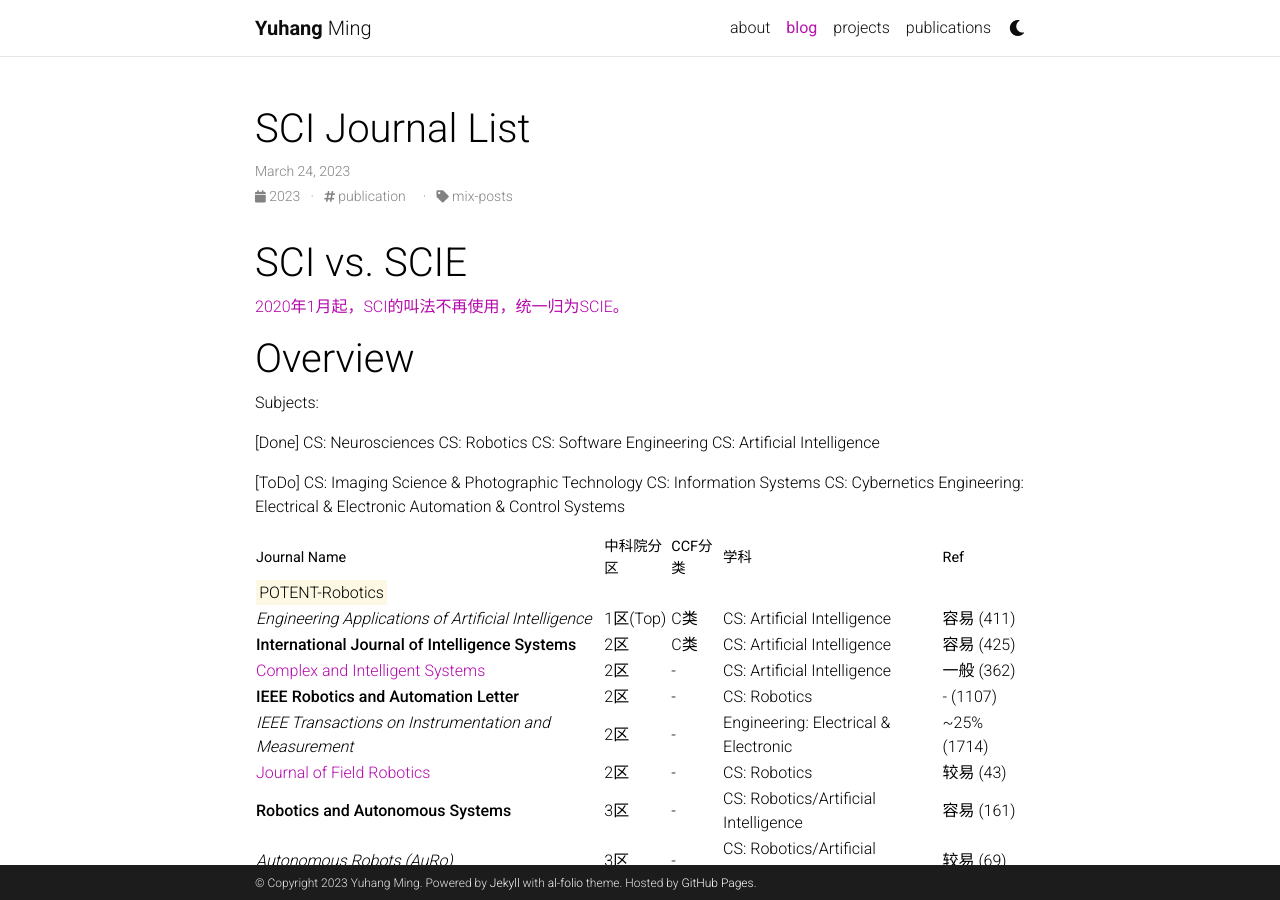
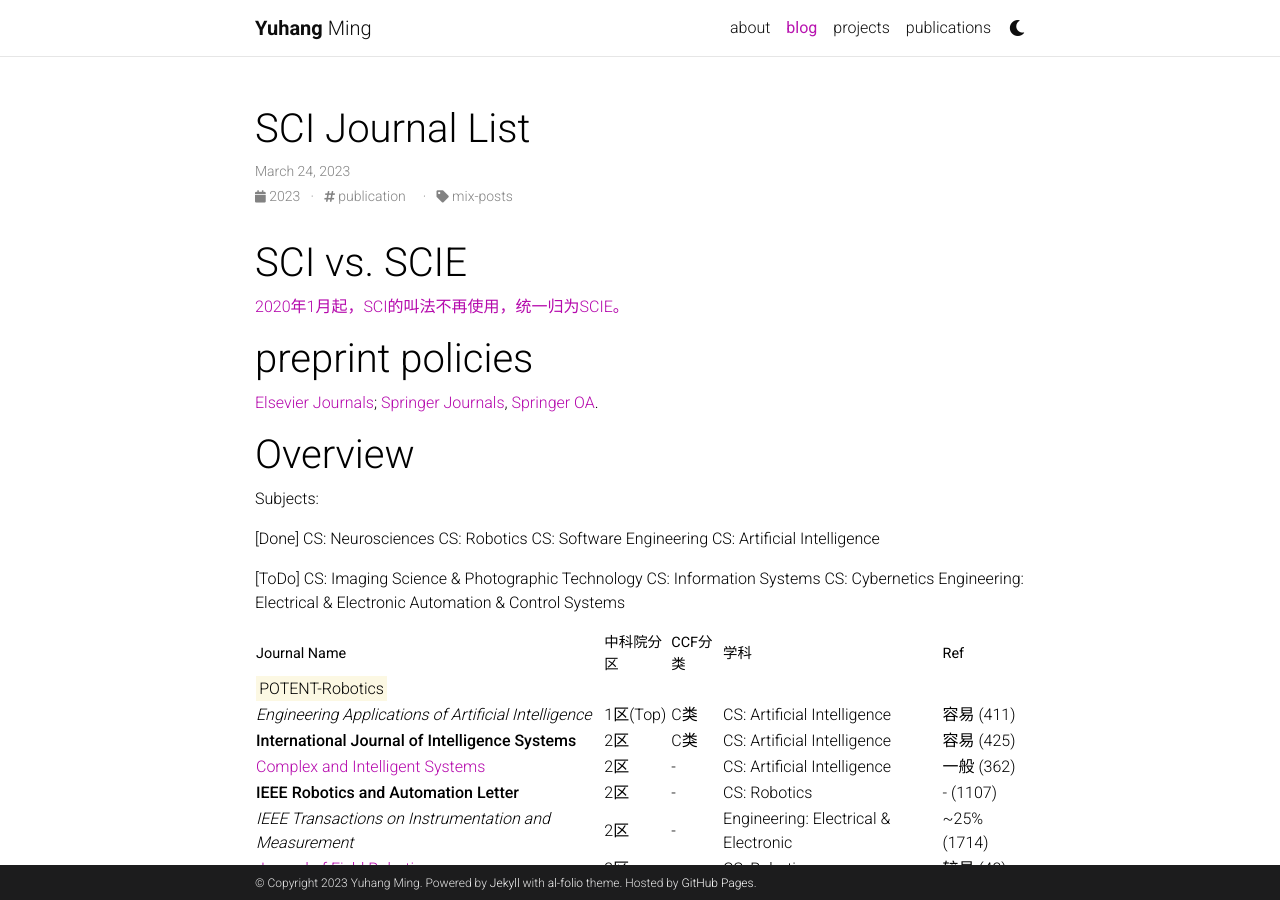
Before and after one commit to YuhangMing/yuhangming.github.io, a Jekyll site: the page built from _posts/2023-03-24-journal-list.md, in a window 1280 px wide and 900 px high. Built offline with Jekyll 4.4.1, drawn with Linux system fonts in a browser that asks for light colours; comment, search, counter and statistics services are not loaded; a style sheet for code colours, icons or effects is not loaded; some of the changed text lies outside the part shown.

Commit message:
preprint

```diff
--- a/_posts/2023-03-24-journal-list.md
+++ b/_posts/2023-03-24-journal-list.md
@@ -9,6 +9,9 @@ categories: mix-posts
 
 # SCI vs. SCIE
 [2020年1月起，SCI的叫法不再使用，统一归为SCIE。](https://support.clarivate.com/ScientificandAcademicResearch/s/article/Web-of-Science-Core-Collection%E6%A0%B8%E5%BF%83%E5%90%88%E9%9B%86%E6%9C%89%E5%85%B3-SCI%E5%92%8CSCIE%E5%8C%BA%E5%88%AB%E8%AF%B4%E6%98%8E?language=zh_CN)
+
+# preprint policies
+[Elsevier Journals](https://www.elsevier.com/about/policies/sharing); [Springer Journals](https://www.springer.com/gp/editorial-policies/preprint-sharing), [Springer OA](https://www.springer.com/gp/open-access/preprint-sharing/16718886#:~:text=Posting%20of%20preprints%20is%20not,consideration%20at%20a%20Springer%20journal.).
 
 
 # Overview
@@ -165,6 +168,7 @@ Automation & Control Systems
 
 # Table of Content
 - [SCI vs. SCIE](#sci-vs-scie)
+- [preprint policies](#preprint-policies)
 - [Overview](#overview)
 - [Table of Content](#table-of-content)
 - [Journal Details](#journal-details)
```
Also changed, not shown: other parts of _posts/2023-03-24-journal-list.md (+1 -1 lines).
